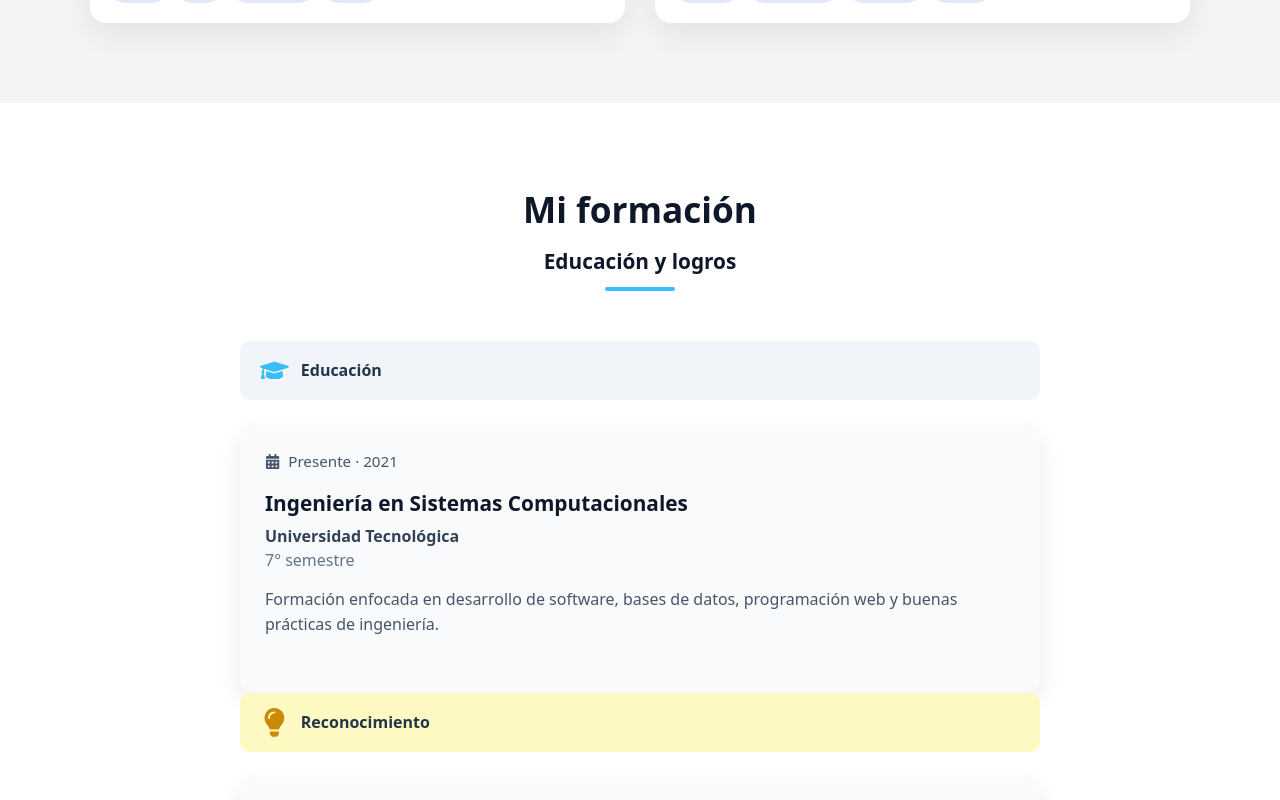
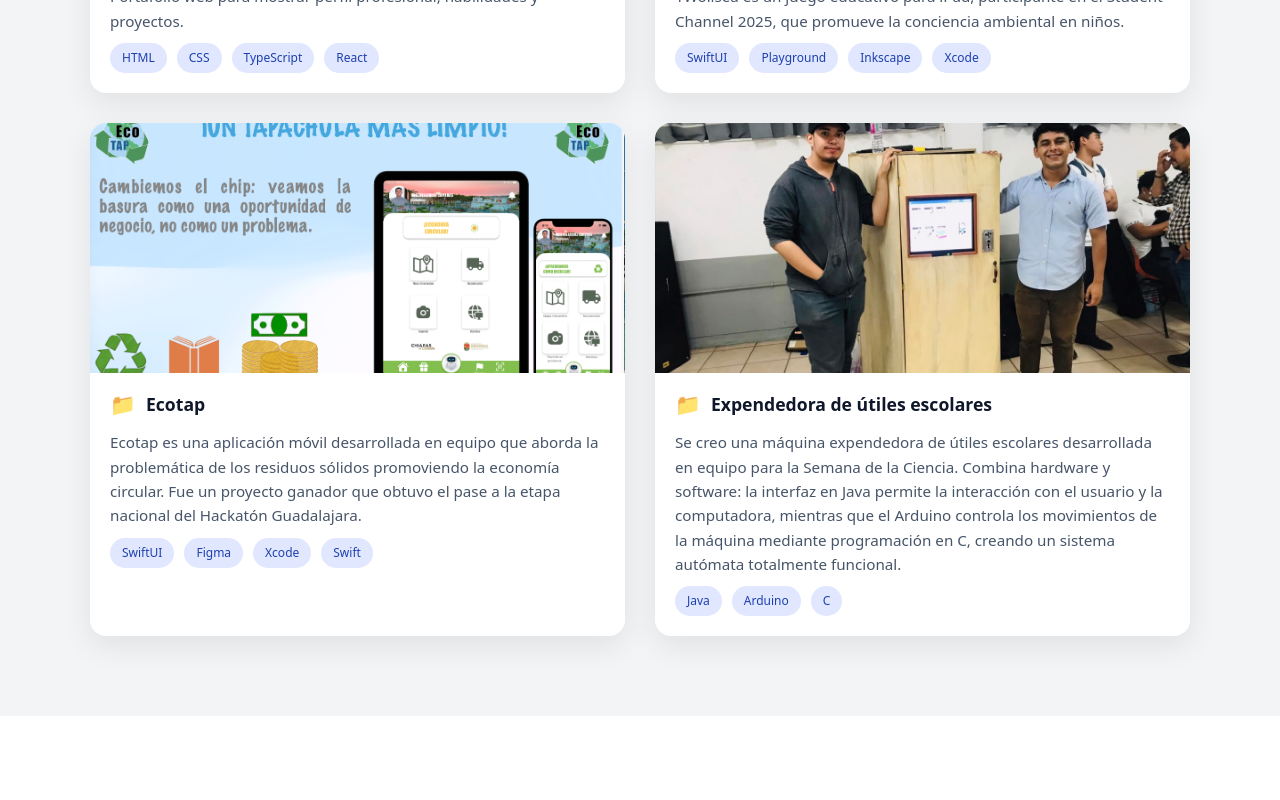
Before and after one commit to abelVee/portafolio-trabajo, a React (Vite) app: page / in a window 1280 px wide. Shown: the part 3760-4560 px from the top of the page. Built offline with nearby package versions, Linux system fonts and the light colour scheme.

Commit message:
actualizacion de proyectos

```diff
--- a/src/component/Proyecto.css
+++ b/src/component/Proyecto.css
@@ -54,17 +54,21 @@
 }
 
 /* ===== IMAGEN + OVERLAY ===== */
+/* ===== IMAGEN + OVERLAY ===== */
 .contenedor-imagen {
   position: relative;
   overflow: hidden;
+  width: 100%;
 }
 
 .imagen-proyecto {
-  width: 100%;
-  height: 180px;
-  object-fit: cover;
+  width: 100%;        /* Ocupa todo el ancho del contenedor */
+  height: auto;       /* Mantiene proporción natural */
+  max-height: 250px;  /* Limita altura máxima */
+  object-fit: cover;  /* Cubre el contenedor sin deformarse */
   display: block;
 }
+
 
 /* Overlay hover */
 .overlay {
--- a/src/component/Proyecto.tsx
+++ b/src/component/Proyecto.tsx
@@ -3,7 +3,8 @@ import "./Proyecto.css";
 
 import woliseaImg from "../assets/1Wolisea.png";
 import portafolioImg from "../assets/Portafolio.png";
-
+import ecotapImg from "../assets/Ecotap.png";
+import maquinaExpendedoraImg from "../assets/MaquinaExpendora.jpg";
 
 import { FaGithub, FaYoutube } from "react-icons/fa";
 
@@ -25,8 +26,25 @@ const proyectos = [
     imagen: woliseaImg,
     github: "https://github.com/abelVee/1Wolisea",
     youtube: "https://youtu.be/6pdjY0aFY8k?si=q_nvkGPD3aOmKdVH",
+  },
+  {
+    titulo: "Ecotap",
+    descripcion:
+      "Ecotap es una aplicación móvil desarrollada en equipo que aborda la problemática de los residuos sólidos promoviendo la economía circular. Fue un proyecto ganador que obtuvo el pase a la etapa nacional del Hackatón Guadalajara.",
+    tecnologias: ["SwiftUI", "Figma", "Xcode","Swift"],
+    imagen: ecotapImg,
+    github: "https://github.com/abelVee/EcoTap",
+    youtube: "https://youtube.com/shorts/6rR-y1w7mhI?si=2HbfxZCDfLnoBu-Q",
+  },
+  {
+    titulo: "Expendedora de útiles escolares",
+    descripcion:
+      "Se creo una máquina expendedora de útiles escolares desarrollada en equipo para la Semana de la Ciencia. Combina hardware y software: la interfaz en Java permite la interacción con el usuario y la computadora, mientras que el Arduino controla los movimientos de la máquina mediante programación en C, creando un sistema autómata totalmente funcional.",
+    tecnologias: ["Java", "Arduino", "C"],
+    imagen: maquinaExpendedoraImg,
+    github: "#",
+    youtube: "https://youtube.com/shorts/U3YXg81pjgY?si=1aDP95Wpo2sTJctr",
   }
-
 ];
 
 const Proyecto = () => {
@@ -56,6 +74,7 @@ const Proyecto = () => {
 
               {/* Overlay */}
               <div className="overlay">
+                {proyecto.github && proyecto.github !== "#" && (
                   <a
                     href={proyecto.github}
                     target="_blank"
@@ -64,7 +83,9 @@ const Proyecto = () => {
                   >
                     <FaGithub />
                   </a>
+                )}
 
+                {proyecto.youtube && proyecto.youtube !== "#" && (
                   <a
                     href={proyecto.youtube}
                     target="_blank"
@@ -73,6 +94,7 @@ const Proyecto = () => {
                   >
                     <FaYoutube />
                   </a>
+                )}
               </div>
             </div>
 
```
Also changed, not shown: src/assets/Ecotap.png (added), src/assets/MaquinaExpendora.jpg (added). Lines whose indentation alone changed are shown as unchanged.
